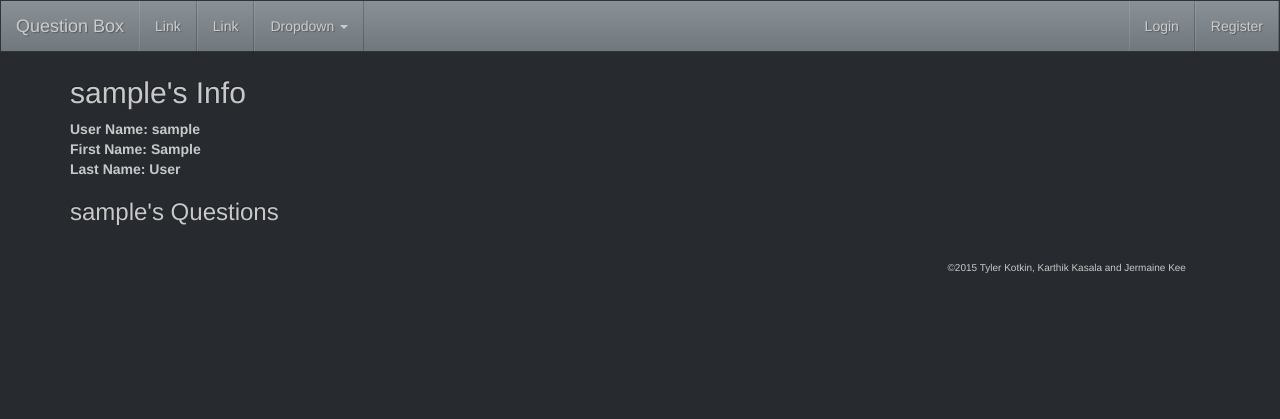
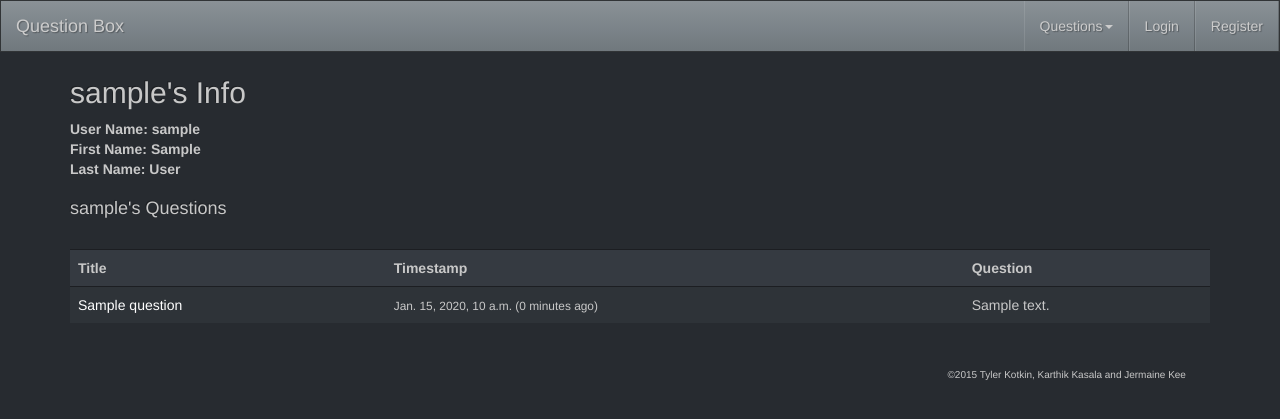
Before and after one commit to TylerKotkin/Question-Box, a Django app: page /user/1 in a window 1280 px wide. Shown: the top 419 px of the page. Run offline with Django 3.2, Linux system fonts and the light colour scheme; tables that the repository leaves empty hold one stand-in row (values such as "Sample post"); some libraries are stand-ins or nearby versions.

Commit message:
views and templates for all questions and ask a question created

```diff
--- a/question_box/inquest/templates/inquest/home.html
+++ b/question_box/inquest/templates/inquest/home.html
@@ -48,7 +48,7 @@
               <p class="lead">X</p>
               <p class="lead">
                 <br>
-                <a href="#" class="btn btn-lg btn-default">Get Started</a>
+                <a href="{% url 'all_questions' %}" class="btn btn-lg btn-default">Get Started</a>
               </p>
             </div>
 
--- a/question_box/inquest/templates/inquest/user_detail.html
+++ b/question_box/inquest/templates/inquest/user_detail.html
@@ -15,7 +15,24 @@
 
 
 
-<h3>{{ view.user.username }}'s Questions</h3>
+<h4>{{ view.user.username }}'s Questions</h4>
+
+<br>
+<table class="table table-striped">
+<tr>
+<th>Title</th>
+<th>Timestamp</th>
+<th>Question</th>
+
+</tr>
+{% for question in questions %}
+  <tr>
+    <td><a href="#">{{ question.title|truncatechars:50}}</a></td>
+    <td><small>{{ question.timestamp}} ({{ question.timestamp | timesince }} ago)</small></td>
+    <td>{{question.text|truncatechars:75}}</td>
+  </tr>
+  {% endfor %}
+</table>
 
 <div class="text-center">
       {% bootstrap_pagination page_obj pages_to_show=5 %}
--- a/question_box/inquest/urls.py
+++ b/question_box/inquest/urls.py
@@ -4,5 +4,7 @@ from . import views as qviews
 
 urlpatterns = [
     url(r'^user/(?P<pk>\w+)$', qviews.UserListView.as_view(), name='user_detail'),
+    url(r'^question/$', qviews.QuestionListView.as_view(), name='all_questions'),
+    url(r'^question/ask$', qviews.ask_question, name='ask_question'),
     url(r'^$', qviews.home, name='home'),
     ]
--- a/question_box/inquest/views.py
+++ b/question_box/inquest/views.py
@@ -6,7 +6,7 @@ from django.contrib.auth.models import User
 from django.core.urlresolvers import reverse
 from django.shortcuts import redirect, render, get_object_or_404
 from django.utils.timezone import make_aware
-from question_box.forms import UserForm
+from question_box.forms import UserForm, QuestionForm
 from django.db.models import Count
 from django.views import generic
 from .models import Question, Answer
@@ -17,7 +17,7 @@ from django.contrib.auth.decorators import login_required
 
 class UserListView(generic.ListView):
     template_name = 'inquest/user_detail.html'
-    context_object_name = 'question'
+    context_object_name = 'questions'
     paginate_by = 25
 
     def get_queryset(self):
@@ -26,8 +26,47 @@ class UserListView(generic.ListView):
             .prefetch_related('user')
 
 
+class QuestionListView(generic.ListView):
+    template_name = 'question_list.html'
+    context_object_name = 'questions'
+    paginate_by = 25
+
+    model = Question
+
+    def get_queryset(self):
+        preload = Question.objects.all()
+        return preload.order_by('-timestamp')
+
+
 def home(request):
     return render(request, 'inquest/home.html')
+
+
+@login_required
+def ask_question(request):
+    if request.method == 'POST':
+        form = QuestionForm(request.POST)
+        if form.is_valid():
+            question = form.save(commit=False)
+            question.user = request.user
+            question.timestamp = make_aware(datetime.now())
+            question.save()
+            messages.add_message(request,
+                                 messages.SUCCESS,
+                                 'Question posted.')
+            return redirect('all_questions')
+
+        else:
+            messages.add_message(request,
+                                 messages.ERROR,
+                                 'Form data invalid.')
+
+    else:
+        form = QuestionForm()
+    return render(request,
+                  'inquest/ask_question.html',
+                  {'form': form})
+
 
 def user_login(request):
     if request.method == 'POST':
@@ -36,7 +75,7 @@ def user_login(request):
         user = authenticate(username=username, password=password)
         if user is not None and user.is_active:
             login(request, user)
-            return redirect('/')
+            return redirect('all_questions')
         else:
             messages.add_message(request, messages.ERROR, 'ERROR LOGGING IN!')
             return render(request,
@@ -61,7 +100,7 @@ def user_register(request):
             messages.add_message(request,
                                  messages.SUCCESS,
                                  'Your account was successfully created.')
-            return redirect('/')
+            return redirect('all_questions')
     else:
         form = UserForm()
     return render(request,
@@ -76,4 +115,4 @@ def user_logout(request):
         messages.add_message(request, messages.SUCCESS,
                              "{}, you have successfully logged out".format(
                                  user_name))
-        return redirect('/')
+        return redirect('all_questions')
--- a/question_box/templates/base.html
+++ b/question_box/templates/base.html
@@ -28,28 +28,26 @@
           <span class="icon-bar"></span>
           <span class="icon-bar"></span>
         </button>
-        <a class="navbar-brand" href="{% url 'home' %}">Question Box</a>
+        <a class="navbar-brand" href="{% url 'all_questions' %}">Question Box</a>
       </div>
 
-      <div class="collapse navbar-collapse" id="bs-example-navbar-collapse-2">
-        <ul class="nav navbar-nav">
-          <li><a href="#">Link <span class="sr-only">(current)</span></a></li>
-          <li><a href="#">Link</a></li>
-          <li class="dropdown">
-            <a href="#" class="dropdown-toggle" data-toggle="dropdown" role="button" aria-expanded="false">Dropdown <span class="caret"></span></a>
-            <ul class="dropdown-menu" role="menu">
-              <li><a href="#">Action</a></li>
-              <li><a href="#">Another action</a></li>
-              <li><a href="#">Something else here</a></li>
-              <li class="divider"></li>
-              <li><a href="#">Separated link</a></li>
-              <li class="divider"></li>
-              <li><a href="#">One more separated link</a></li>
-            </ul>
-          </li>
         </ul>
 
         <ul class="nav navbar-nav navbar-right">
+          <div class="collapse navbar-collapse" id="bs-example-navbar-collapse-2">
+            <ul class="nav navbar-nav">
+              <li class="dropdown">
+                <a href="{% url 'all_questions' %}" class="dropdown-toggle" data-toggle="dropdown" role="button" aria-expanded="false">Questions<span class="caret"></span></a>
+                <ul class="dropdown-menu" role="menu">
+                  <li class="divider"></li>
+                  <li><a href="{% url 'ask_question' %}">Ask A Question</a></li>
+                  <li class="divider"></li>
+                  <li><a href="{% url 'all_questions' %}">All Questions</a></li>
+                  <li class="divider"></li>
+                </ul>
+              </li>
+
+
           {% if user.is_authenticated %}
 
             <li>
```
Also changed, not shown: question_box/inquest/templates/inquest/ask_question.html (added, +26 -0 lines), question_box/inquest/templates/inquest/question_list.html (added, +29 -0 lines), question_box/question_box/forms.py (+8 -0 lines).
